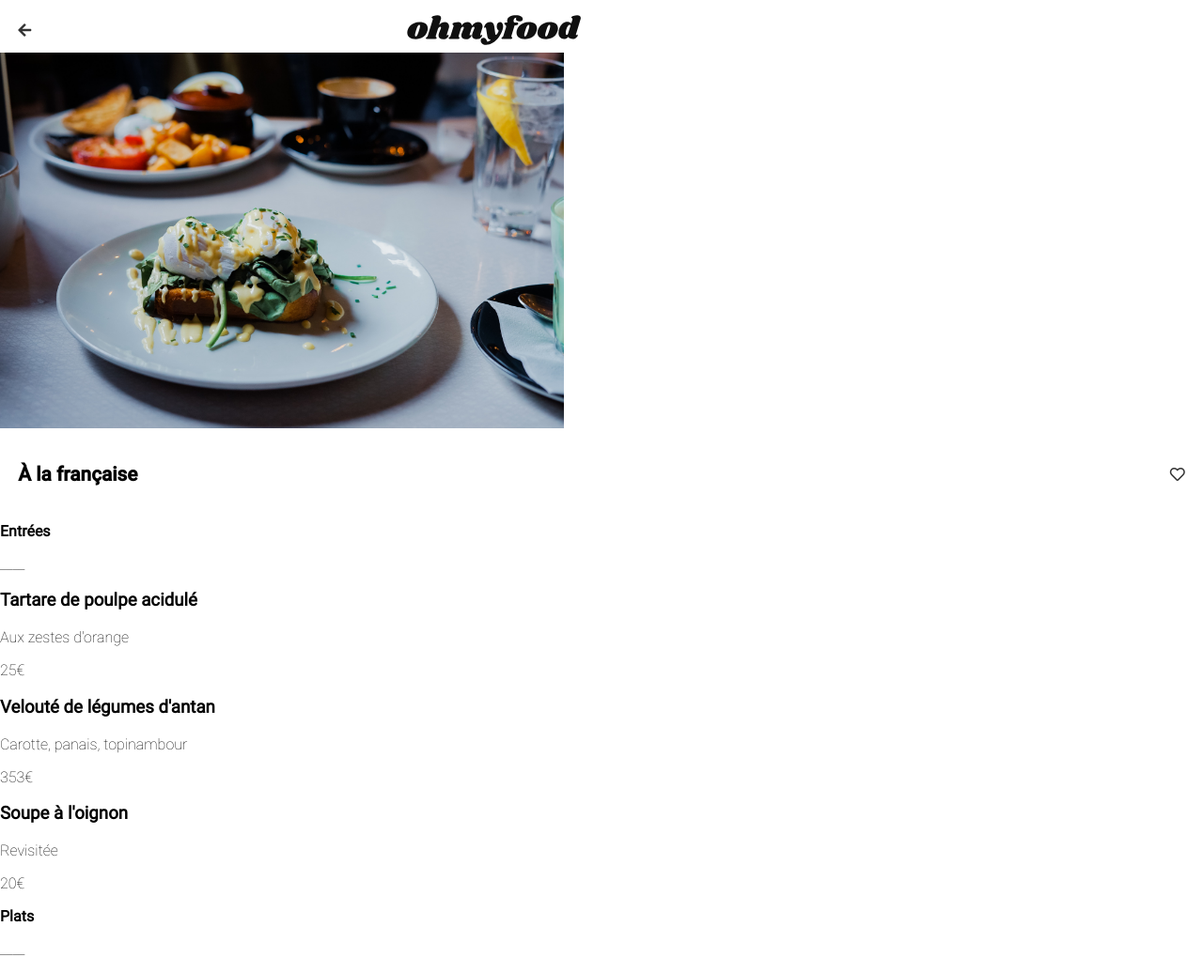
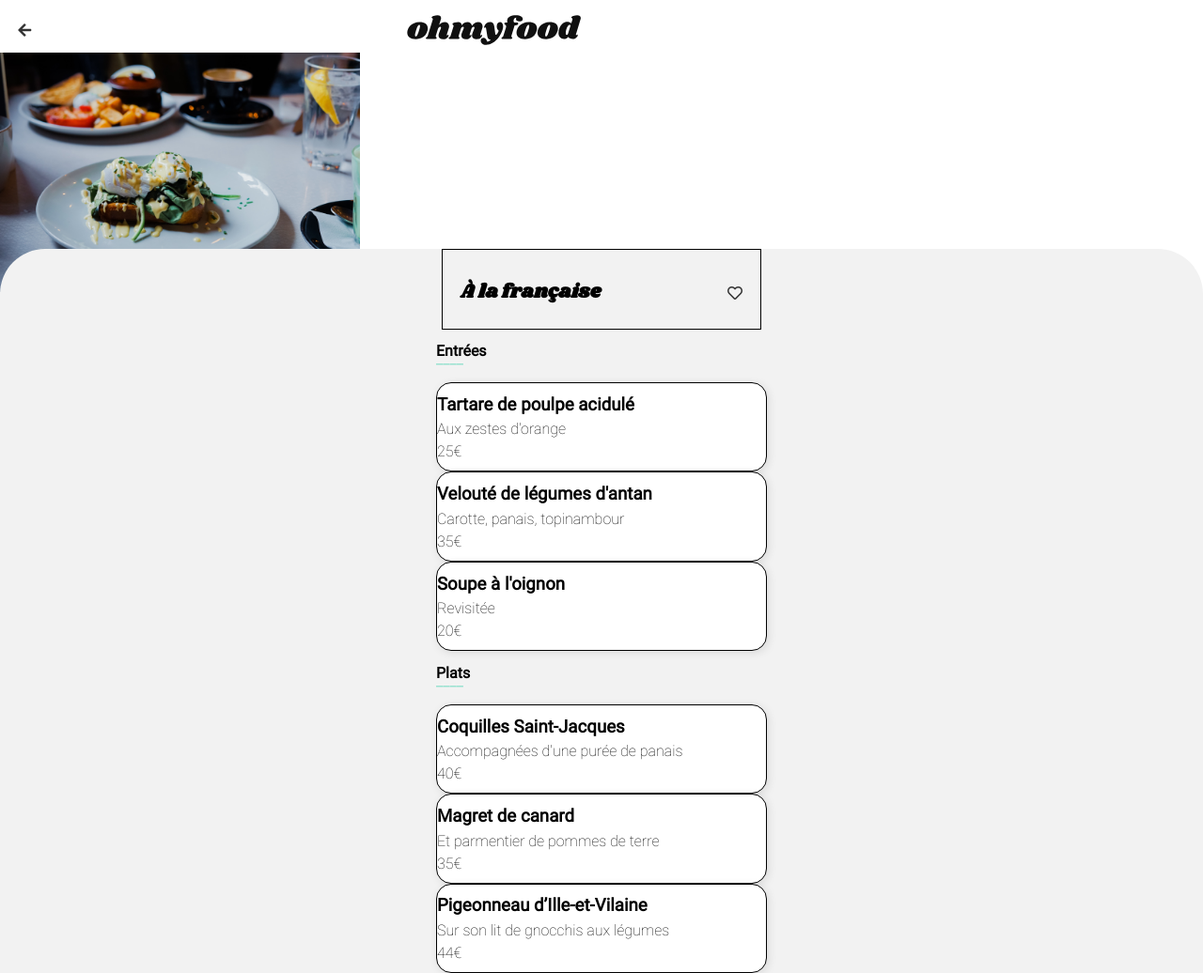
Before and after one commit to CaroCard/CaroleCardinale_3_21062021, a website: page pages/a_la_francaise.html in a window 1280 px wide. Shown: the top 1036 px of the page at 94% size. Drawn offline with Linux system fonts and the light colour scheme.

Commit message:
Borders page menu

```diff
--- a/pages/a_la_francaise.html
+++ b/pages/a_la_francaise.html
@@ -19,11 +19,11 @@
             <img src="../images/logo/ohmyfood@2x.svg" alt="logo écrit Oh My Food"/>
         </header>
 
-        <div>
-            <img src="../images/restaurants/3_àLaFrançaise.jpg" height=400px alt="Photo d'un plat du restaurant Le délice des sens"/>
+        <div id="banner">
+            <img src="../images/restaurants/3_àLaFrançaise.jpg" alt="Photo d'un plat du restaurant Le délice des sens"/>
         </div>
 
-        <section id="menu">
+        <section id="sectionMenu" class="sections__background--color">
             <header>
                 <h1>À la française</h1>
                 <i class="far fa-heart"></i>
@@ -41,7 +41,7 @@
                 <div>
                     <h3>Velouté de légumes d'antan</h3>
                     <p>Carotte, panais, topinambour</p>
-                    <p>353€</p>
+                    <p>35€</p>
                 </div>
                 <div>
                     <h3>Soupe à l'oignon</h3>
--- a/sass/Layout/_footer.scss
+++ b/sass/Layout/_footer.scss
@@ -10,6 +10,7 @@ footer{
         font-family: 'shrikhand';
         font-size: map-get($font-size, L);
         font-weight: normal;
+        margin: 0;
     }
 
     ul{
--- a/sass/Pages/_menus.scss
+++ b/sass/Pages/_menus.scss
@@ -5,12 +5,44 @@ header{
     }
 }
 
-#menu{
-    border-radius: 3rem 3rem 0 0;
-    header{
-        display: flex;
-        justify-content: space-between;
+#banner{
+    img{
+        min-width: 375px;
+        height: 255px;
+        object-fit: cover;
     }
 }
 
+#sectionMenu{
+    border-radius: 3rem 3rem 0 0;
+    display: flex;
+    flex-direction: column;
+    align-items: center;
+    position: relative;
+    top: -50px;
+    header{
+        width: 300px;
+        display: flex;
+        justify-content: space-between;
+        border: black solid 1px;
+    }
+    h1{
+        font-family: 'shrikhand';
+    }
+    h2 + p{
+        margin-top: -1.5rem;
+        color: map-get($colors, tertiary);
+        font-family: 'robotoMedium';
+    }
+}
+
+#sectionMenu div div{
+    border: 1px solid black;
+    background: #fff;
+    border-radius: 1rem;
+    box-shadow: $shadow;
+    width: 350px;
+    line-height: 0.5rem;
+}
+
 //inclure button dans section et align center everything//
--- a/sass/main.scss
+++ b/sass/main.scss
@@ -87,7 +87,7 @@ header{
 }
 
 #fonctionnementDegustez{
-    background-color: lighten(map-get($colors, primary), 35);   //NON EFFECTIVE, TO CORRECT PLS//
+    background-color: lighten(map-get($colors, primary), 35);
     i{
         color: map-get($colors, primary);
     }
```
Also changed, not shown: package.json (line endings or trailing spaces), style.css, 1 other file.
